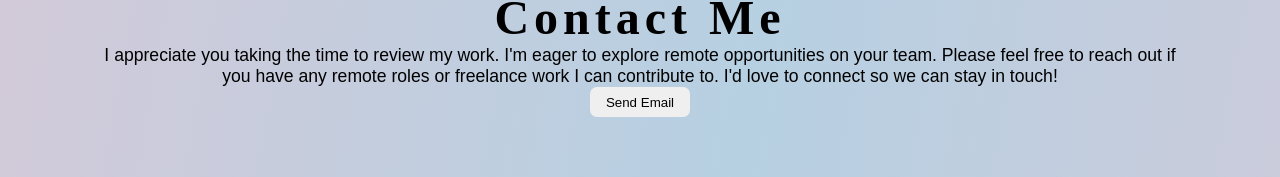
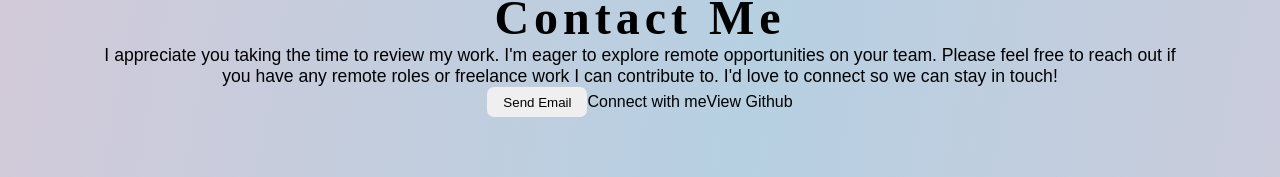
Before and after one commit to twentyfive21/portfolio-react, a React (Vite) app: page / in a window 1280 px wide. Shown: the part 3762-3939 px from the top of the page. Built offline with nearby package versions, Linux system fonts and the light colour scheme; a web font is replaced by a local one.

Commit message:
added contact text to test styling

```diff
--- a/src/components/Contact/Contact.jsx
+++ b/src/components/Contact/Contact.jsx
@@ -10,9 +10,11 @@ const handleClick = () => window.location.href = 'mailto:tinanguyen.connect@gmai
     <div className='contact-container'>
       <h2>Contact Me</h2>
       <p>I appreciate you taking the time to review my work. I'm eager to explore remote opportunities on your team. Please feel free to reach out if you have any remote roles or freelance work I can contribute to. I'd love to connect so we can stay in touch!</p>
-    <button onClick={handleClick}>
-      Send Email
-    </button>
+      <div className='contact-links'>
+        <button onClick={handleClick}>Send Email</button>
+        <a>Connect with me</a>
+        <a>View Github</a>
+      </div>
     </div>
   );
 }
```
